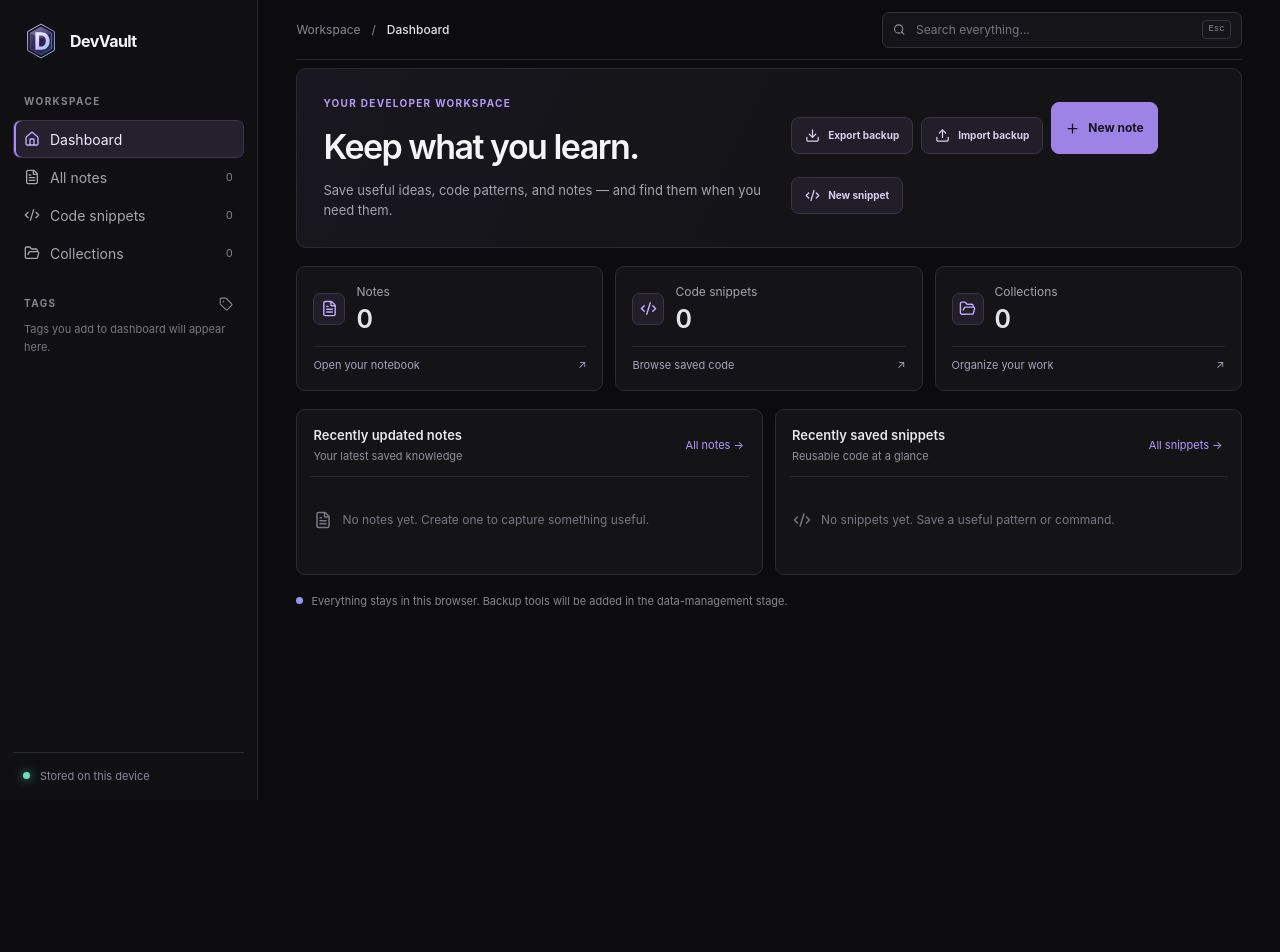
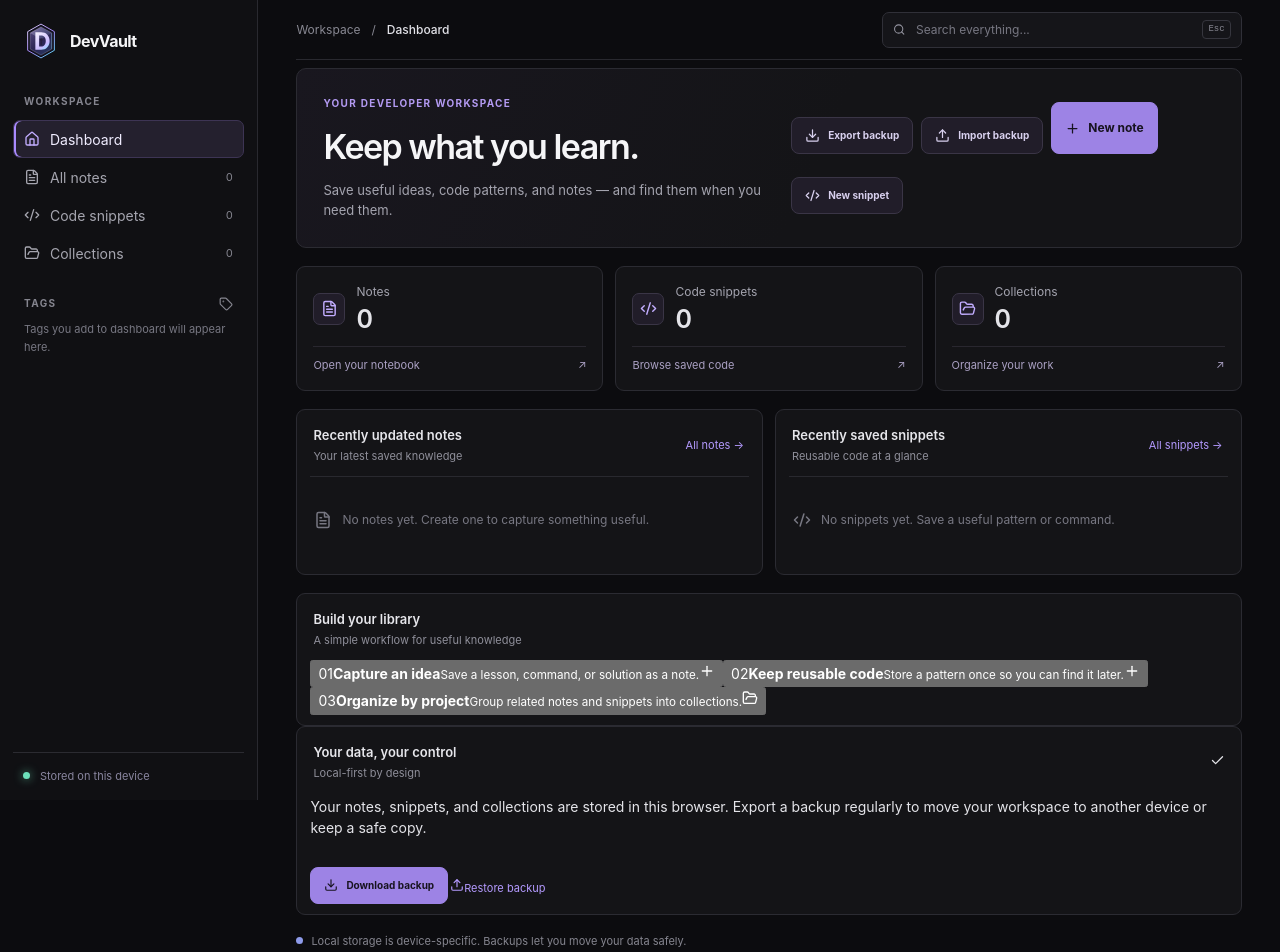
Before and after one commit to rajtivari/DevVault, a React (Vite) app: page / in a window 1280 px wide. Shown: the top 952 px of the page. Before the commit the page ends 800 px from the top, so only its background shows below. Built offline with nearby package versions, Linux system fonts and the light colour scheme.

Commit message:
Expand dashboard with guided workflow and backup controls

```diff
--- a/src/App.tsx
+++ b/src/App.tsx
@@ -802,7 +802,25 @@ function App() {
                 {sortedSnippets.length ? <div className="dashboard-recent-list">{sortedSnippets.slice(0, 4).map((snippet) => <button className="dashboard-recent-item" type="button" key={snippet.id} onClick={() => { setActiveSnippetId(snippet.id); setSnippetDraft({ title: snippet.title, language: snippet.language, code: snippet.code, tagsText: snippet.tags.join(', '), collectionId: snippet.collectionId }); setSnippetDirty(false); setActiveSection('snippets') }}><Code2 size={15} aria-hidden="true" /><span><strong>{snippet.title}</strong><small>{snippet.language} · {snippet.code.trim().split('\n')[0].slice(0, 80)}</small></span><time>{new Date(snippet.updatedAt).toLocaleDateString(undefined, { month: 'short', day: 'numeric' })}</time></button>)}</div> : <div className="dashboard-empty"><Code2 size={18} aria-hidden="true" /><p>No snippets yet. Save a useful pattern or command.</p></div>}
               </section>
             </div>
-            <p className="dashboard-local-note"><span className="status-dot" aria-hidden="true" />Everything stays in this browser. Backup tools will be added in the data-management stage.</p>
+            <div className="dashboard-lower-grid">
+              <section className="dashboard-section dashboard-start-section">
+                <div className="dashboard-section-heading"><div><h3>Build your library</h3><p>A simple workflow for useful knowledge</p></div></div>
+                <div className="dashboard-start-list">
+                  <button type="button" className="dashboard-start-item" onClick={createNote}><span className="dashboard-start-number">01</span><span><strong>Capture an idea</strong><small>Save a lesson, command, or solution as a note.</small></span><Plus size={16} aria-hidden="true" /></button>
+                  <button type="button" className="dashboard-start-item" onClick={createSnippet}><span className="dashboard-start-number">02</span><span><strong>Keep reusable code</strong><small>Store a pattern once so you can find it later.</small></span><Plus size={16} aria-hidden="true" /></button>
+                  <button type="button" className="dashboard-start-item" onClick={() => setActiveSection('collections')}><span className="dashboard-start-number">03</span><span><strong>Organize by project</strong><small>Group related notes and snippets into collections.</small></span><FolderOpen size={16} aria-hidden="true" /></button>
+                </div>
+              </section>
+              <section className="dashboard-section dashboard-backup-section">
+                <div className="dashboard-section-heading"><div><h3>Your data, your control</h3><p>Local-first by design</p></div><span className="dashboard-privacy-icon"><Check size={15} aria-hidden="true" /></span></div>
+                <p className="dashboard-backup-copy">Your notes, snippets, and collections are stored in this browser. Export a backup regularly to move your workspace to another device or keep a safe copy.</p>
+                <div className="dashboard-backup-actions">
+                  <button className="secondary-button" type="button" onClick={exportBackup}><Download size={14} aria-hidden="true" />Download backup</button>
+                  <button className="text-button" type="button" onClick={() => backupInputRef.current?.click()}><Upload size={14} aria-hidden="true" />Restore backup</button>
+                </div>
+              </section>
+            </div>
+            <p className="dashboard-local-note"><span className="status-dot" aria-hidden="true" />Local storage is device-specific. Backups let you move your data safely.</p>
           </section>
         ) : activeSection === 'notes' ? (
         <section className="workspace" aria-label="Notes workspace">
```
